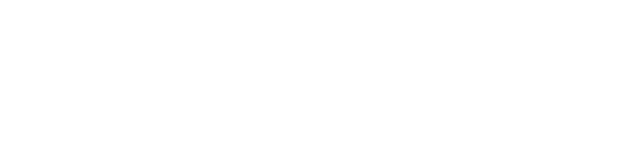
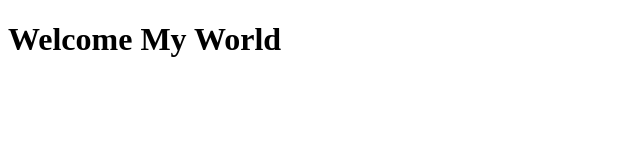
Before and after one commit to Umesh-bolt/Colmar-Academy, a plain HTML site: page index.html in a window 1280 px wide. Shown: the whole page, without its empty margins (0-640 px from the left). Drawn offline with Linux system fonts and the light colour scheme.

Commit message:
Type Welcome

```diff
--- a/index.html
+++ b/index.html
@@ -7,6 +7,6 @@
     <title>Document</title>
 </head>
 <body>
-
+    <h1>Welcome My World</h1>
 </body>
 </html>
```
